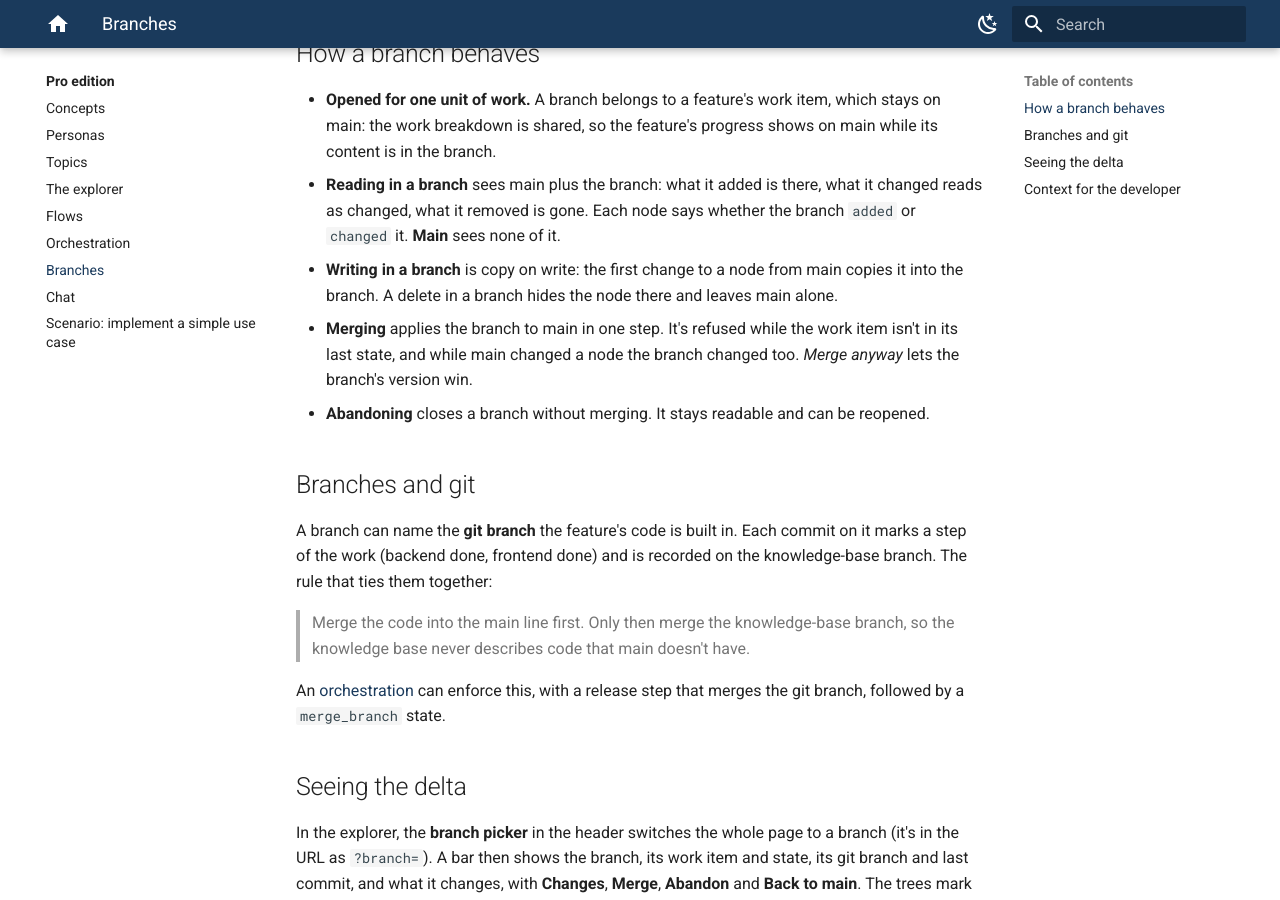
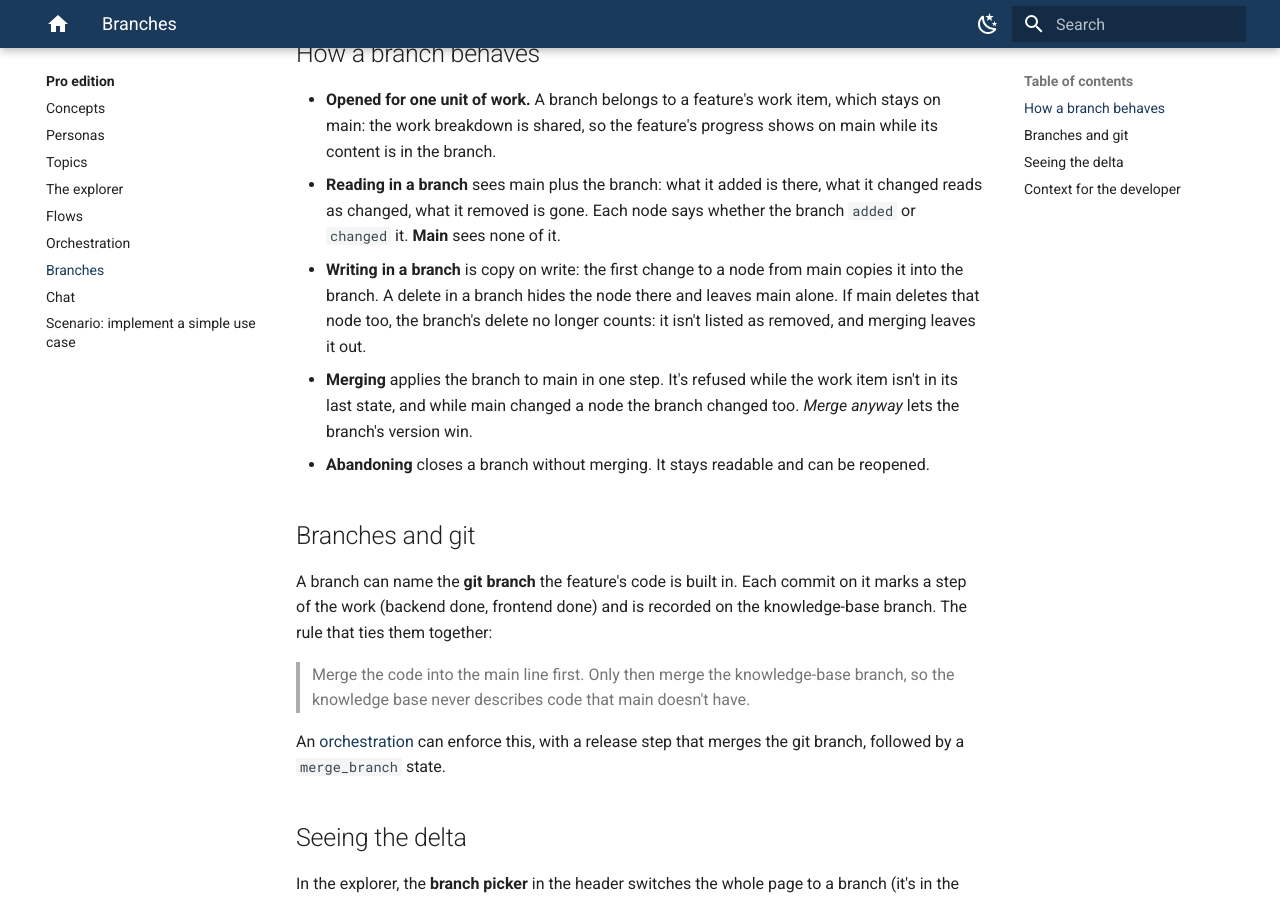
Before and after one commit to roadmap-mcp/roadmap-mcp.github.io, an MkDocs documentation site: the page built from docs/knowledge-base/branches.md, in a window 1280 px wide and 900 px high, scrolled down 427 px. Built offline with MkDocs 1.6.1 and Material for MkDocs 9.7.7, drawn with Linux system fonts in a browser that asks for light colours.

Commit message:
Branches: a delete that main has made too isn't listed or merged
Claude-Session: https://claude.ai/code/session_01M5AWqYz4eBseoEGpVu3Muj

```diff
--- a/docs/knowledge-base/branches.md
+++ b/docs/knowledge-base/branches.md
@@ -25,7 +25,8 @@ flowchart LR
   branch `added` or `changed` it. **Main** sees none of it.
 - **Writing in a branch** is copy on write: the first change to a node from main
   copies it into the branch. A delete in a branch hides the node there and leaves
-  main alone.
+  main alone. If main deletes that node too, the branch's delete no longer counts:
+  it isn't listed as removed, and merging leaves it out.
 - **Merging** applies the branch to main in one step. It's refused while the work
   item isn't in its last state, and while main changed a node the branch changed
   too. *Merge anyway* lets the branch's version win.
```
